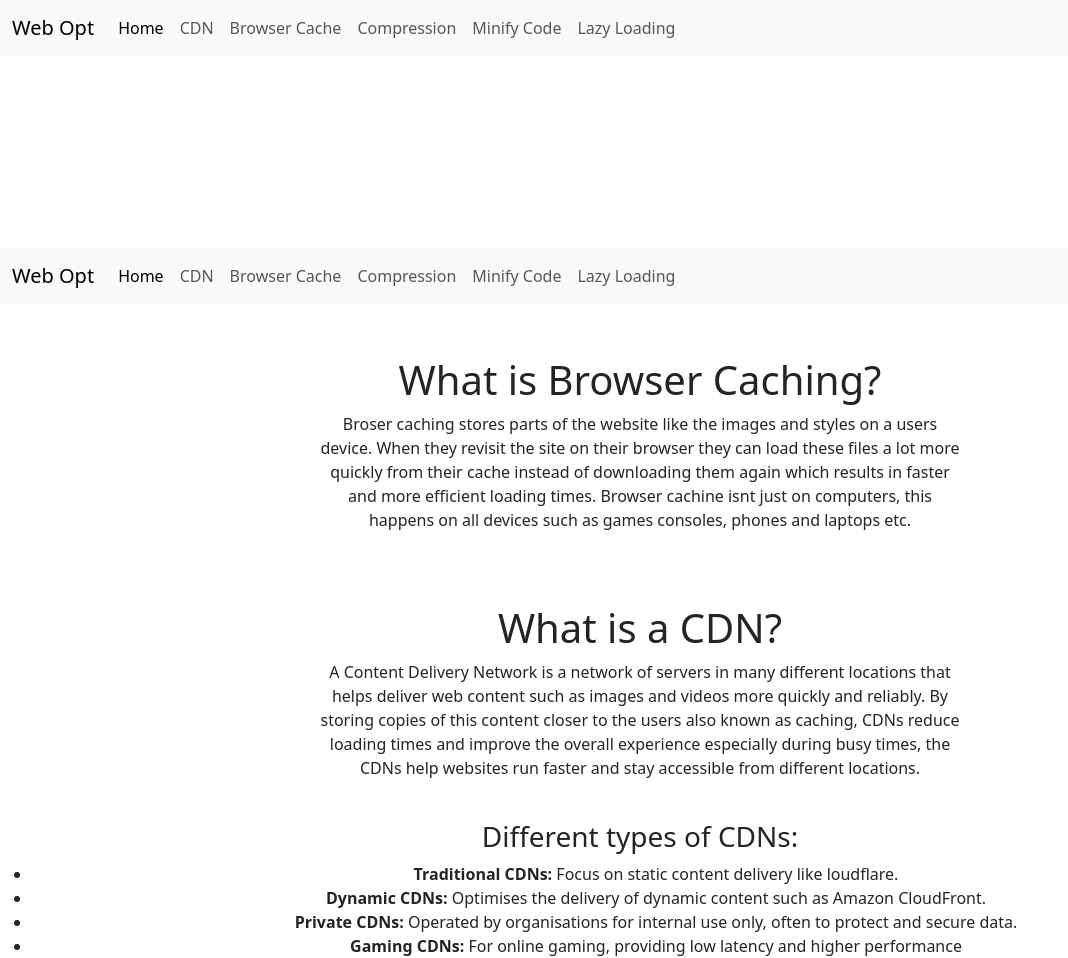
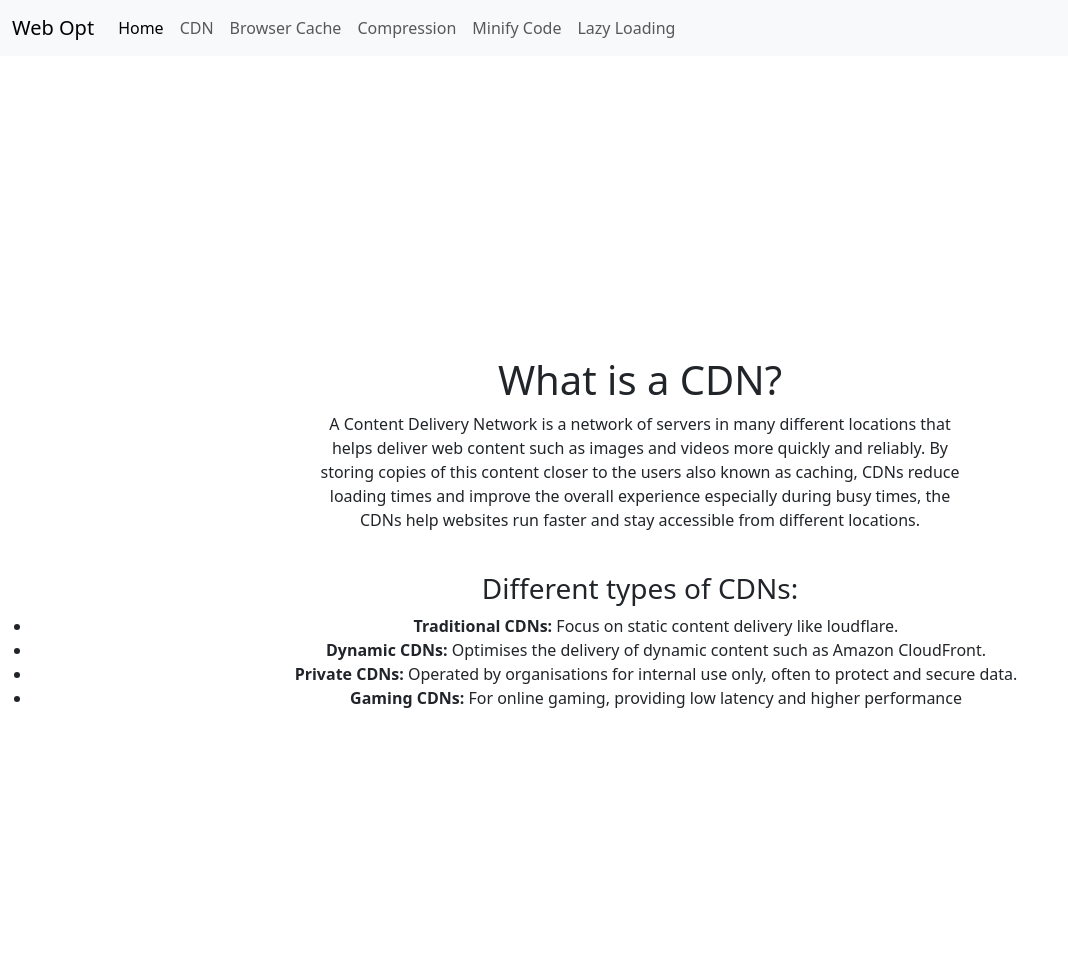
Before and after one commit to Echoic2295/WebOpt, a plain HTML site: page browser_cache.html in a window 1280 px wide. Shown: the whole page, without its empty margins (0-1068 px from the left). After the commit the page ends 800 px from the top, so only its background shows below. Drawn offline with nearby package versions, Linux system fonts and the light colour scheme.

Commit message:
Update browser_cache.html

```diff
--- a/browser_cache.html
+++ b/browser_cache.html
@@ -55,67 +55,6 @@
       </nav>
 
     <div class="centre-info">
-        <h1>What is Browser Caching?</h1>
-        <p>Broser caching stores parts of the website like the images and styles on a users device. When they revisit the site on their browser they can load these files a lot more quickly from their cache instead of downloading them again which results in faster and more efficient loading times. Browser cachine isnt just on computers, this happens on all devices such as games consoles, phones and laptops etc.</p>
-    </div>
-
-    <!DOCTYPE html>
-<html lang="en">
-<head>
-    <meta charset="UTF-8">
-    <meta name="viewport" content="width=device-width, initial-scale=1.0">
-    <link href="https://cdn.jsdelivr.net/npm/bootstrap@5.3.3/dist/css/bootstrap.min.css" rel="stylesheet" integrity="sha384-QWTKZyjpPEjISv5WaRU9OFeRpok6YctnYmDr5pNlyT2bRjXh0JMhjY6hW+ALEwIH" crossorigin="anonymous">
-    <link rel="stylesheet" href="cdn.css">
-    <title>Web Optimisation</title>
-
-    <style>
-      .centre-info {
-        text-align: center;
-        position: relative;
-        top: 300px;
-      }
-
-      .centre-info p{
-        width: 50%;
-        position: relative;
-        left: 25%;
-      }
-    </style>
-</head>
-<body>
-
-    <nav class="navbar navbar-expand-lg bg-body-tertiary">
-        <div class="container-fluid">
-          <a class="navbar-brand" href="#">Web Opt</a>
-          <button class="navbar-toggler" type="button" data-bs-toggle="collapse" data-bs-target="#navbarNav" aria-controls="navbarNav" aria-expanded="false" aria-label="Toggle navigation">
-            <span class="navbar-toggler-icon"></span>
-          </button>
-          <div class="collapse navbar-collapse" id="navbarNav">
-            <ul class="navbar-nav">
-              <li class="nav-item">
-                <a class="nav-link active" aria-current="page" href="index.html">Home</a>
-              </li>
-              <li class="nav-item">
-                <a class="nav-link" href="cdn.html">CDN</a>
-              </li>
-              <li class="nav-item">
-                <a class="nav-link" href="browser_cache.html">Browser Cache</a>
-              </li>
-              <li class="nav-item">
-                <a class="nav-link" href="compression.html">Compression</a>
-              </li>
-              <li class="nav-item">
-                <a class="nav-link" href="minify_code.html">Minify Code</a>
-              </li>
-              <li class="nav-item">
-                <a class="nav-link" href="lazy_loading.html">Lazy Loading</a>
-              </li>
-            </ul>
-          </div>
-        </div>
-      </nav>
-
-    <div class="centre-info">
       <h1>What is a CDN?</h1>
       <p>A Content Delivery Network is a network of servers in many different locations that helps deliver web content such as images and videos more quickly and reliably. By storing copies of this content closer to the users also known as caching, CDNs reduce loading times and improve the overall experience especially during busy times, the CDNs help websites run faster and stay accessible from different locations.</p>
       <br>
@@ -129,7 +68,7 @@
     </div>
 
     <script src="https://cdn.jsdelivr.net/npm/bootstrap@5.3.3/dist/js/bootstrap.bundle.min.js" integrity="sha384-YvpcrYf0tY3lHB60NNkmXc5s9fDVZLESaAA55NDzOxhy9GkcIdslK1eN7N6jIeHz" crossorigin="anonymous"></script>
+
+
 </body>
 </html>
-</body>
-</html>
```
